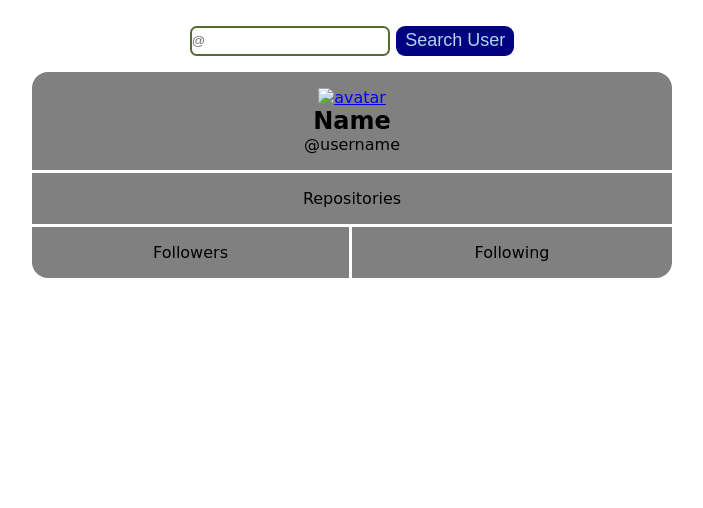
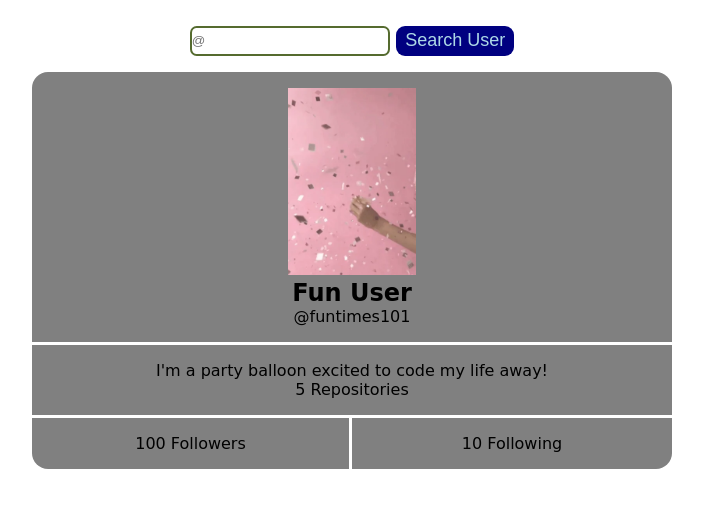
Before and after one commit to wmurphy-collabstar/github-profile-finder, a plain HTML site: page index.html in a window 1280 px wide. Shown: the part 142-650 px from the top of the page, without its empty margins (288-991 px from the left). Drawn offline with Linux system fonts and the light colour scheme; a web font is replaced by a local one.

Commit message:
Adding placeholder avatar and profile info

```diff
--- a/index.html
+++ b/index.html
@@ -21,22 +21,22 @@
             <main class="card-container">
                 <div class="card">
                     <div class="name-picture">
-                        <a id="webpage" href="#" target="_blank"><img src="#" class="avatar"
+                        <a id="webpage" href="#" target="_blank"><img src="./fun-user-avatar.webp" class="avatar"
                         id="avatar"
                         alt="avatar"/></a>
-                        <h2 id="name" class="name">Name</h2>
-                        <p id="username" class="username">@username</p>
+                        <h2 id="name" class="name">Fun User</h2>
+                        <p id="username" class="username">@funtimes101</p>
                     </div>
                     <div class="bio-repo">
-                        <p id="bio"></p>
-                        <p><span id="repo-num" class="number"></span> Repositories</p>
+                        <p id="bio">I'm a party balloon excited to code my life away!</p>
+                        <p><span id="repo-num" class="number">5</span> Repositories</p>
                     </div>
                     <div class="stats">
                         <div class="followers">
-                            <p><span id="follower-num" class="number"></span> Followers</p>
+                            <p><span id="follower-num" class="number">100</span> Followers</p>
                         </div>
                         <div class="following">
-                            <p><span id="following-num" class="number"></span>Following</p>
+                            <p><span id="following-num" class="number">10</span> Following</p>
                         </div>
                     </div>
                 </div>
```
Also changed, not shown: fun-user-avatar.webp (added).
